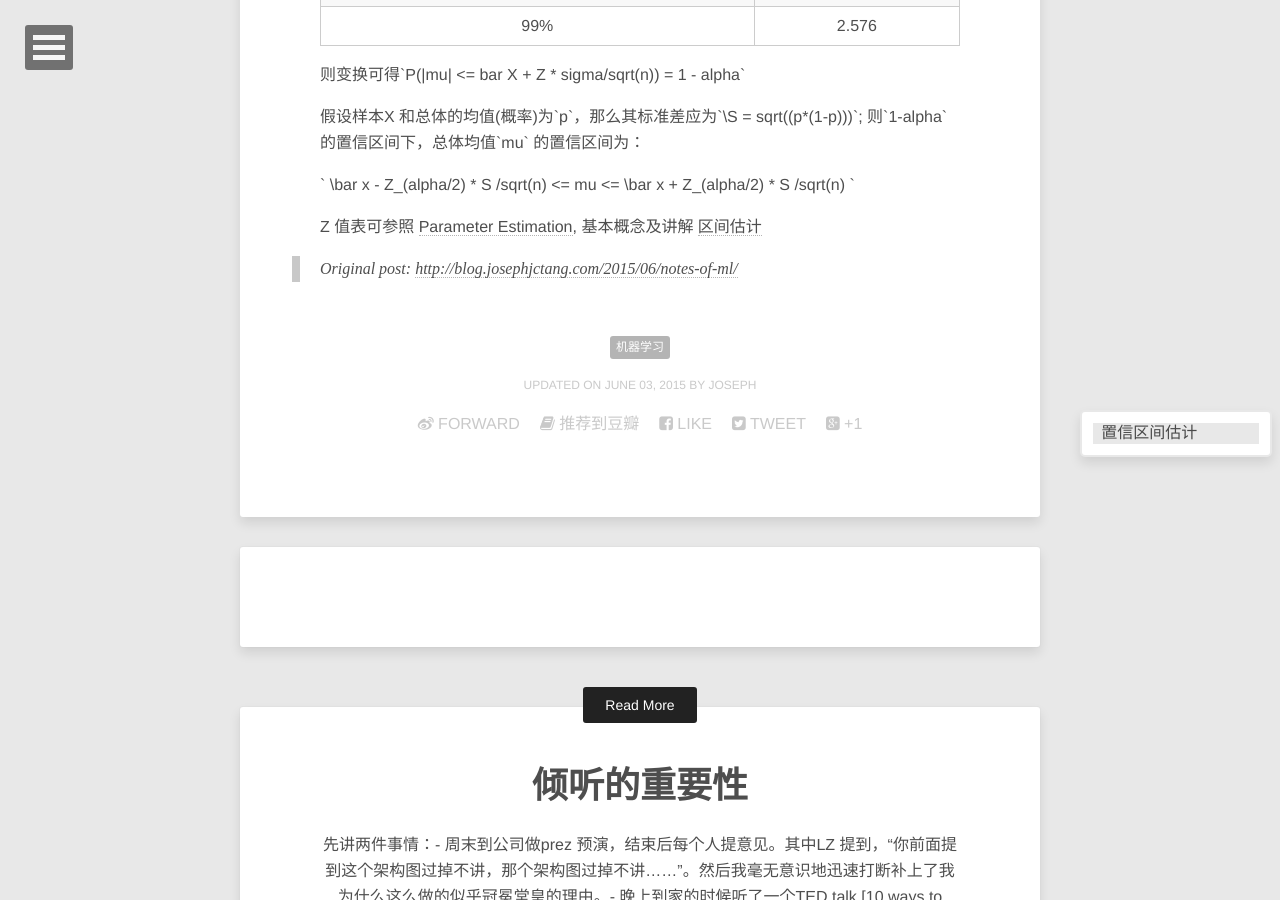
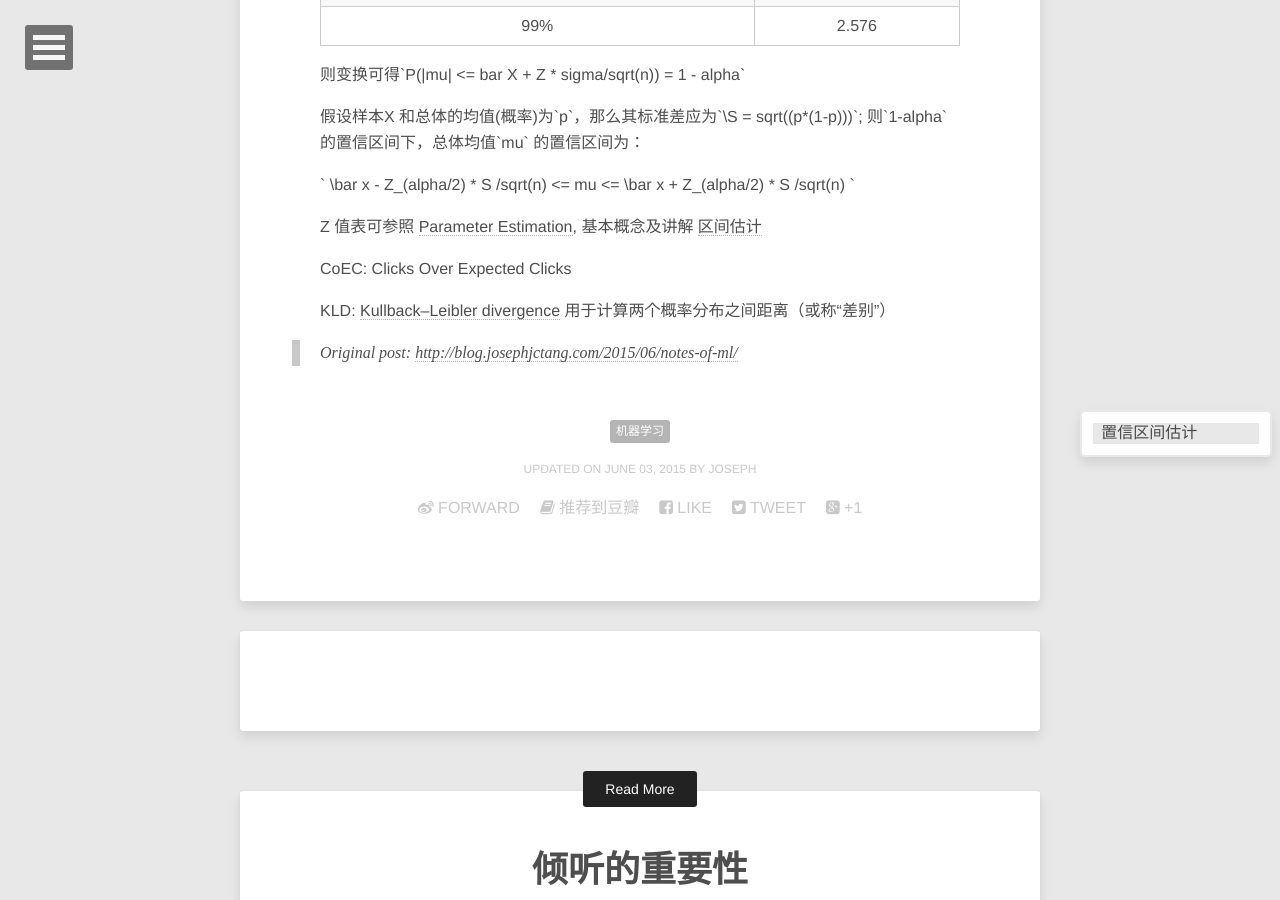
Before and after one commit to jinntrance/blog, a Jekyll site: the page built from CHINESE/_posts/2015-06-03-notes-of-ml.md, in a window 1280 px wide and 900 px high, scrolled down 3013 px. Built offline with Jekyll 4.4.1, drawn with Linux system fonts in a browser that asks for light colours; formulas are drawn with MathJax 3; comment, search, counter and statistics services are not loaded.

Commit message:
add some concepts

```diff
--- a/CHINESE/_posts/2015-06-03-notes-of-ml.md
+++ b/CHINESE/_posts/2015-06-03-notes-of-ml.md
@@ -130,6 +130,13 @@ Desired Confidence| Z score
 
 Z 值表可参照 [Parameter Estimation], 基本概念及讲解 [区间估计]
 
+
+CoEC: Clicks Over Expected Clicks
+
+KLD: [Kullback–Leibler divergence][KLD] 用于计算两个概率分布之间距离（或称“差别”）
+
+[KLD]: https://en.wikipedia.org/wiki/Kullback%E2%80%93Leibler_divergence
+
 [Hinge loss]:https://en.wikipedia.org/wiki/Hinge_loss
 [Softmax function]: http://en.wikipedia.org/wiki/Softmax_function
 [Sigmoid function]: http://en.wikipedia.org/wiki/Sigmoid_function
```
